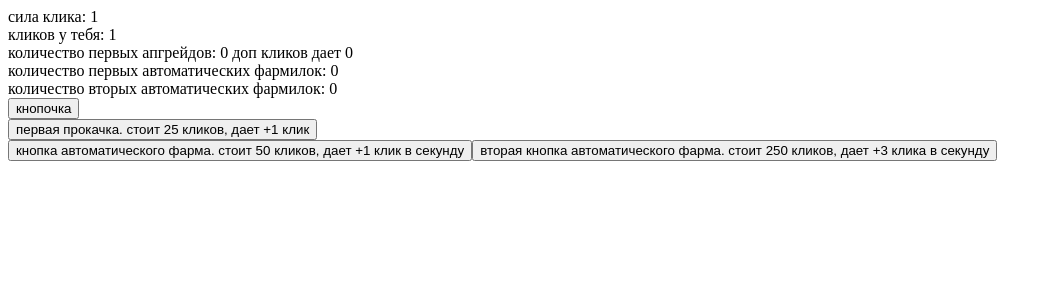
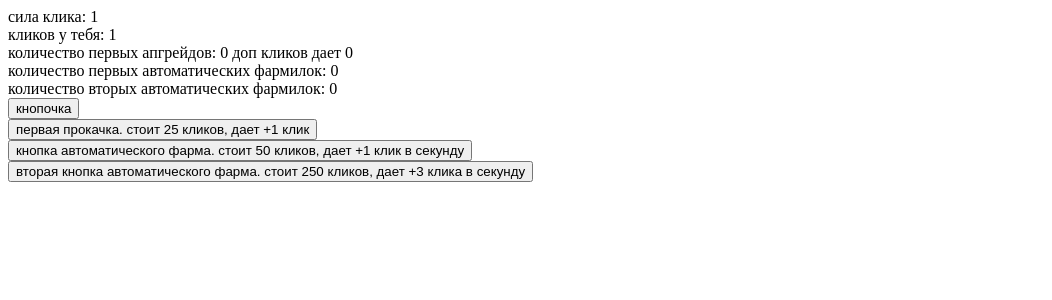
Before and after one commit to zbananasx/web-app, a React (Create React App) app: page / in a window 1280 px wide. Shown: the top 300 px of the page, without its empty margins (0-1052 px from the left). Built offline with nearby package versions, Linux system fonts and the light colour scheme.

Commit message:
first commit

```diff
--- a/src/App.jsx
+++ b/src/App.jsx
@@ -49,6 +49,8 @@ const {
         <button onClick={auto1}>
           кнопка автоматического фарма. стоит 50 кликов, дает +1 клик в секунду
         </button>
+      </div>
+      <div>
         <button onClick={auto2}>
           вторая кнопка автоматического фарма.
           стоит 250 кликов, дает +3 клика в секунду
```
